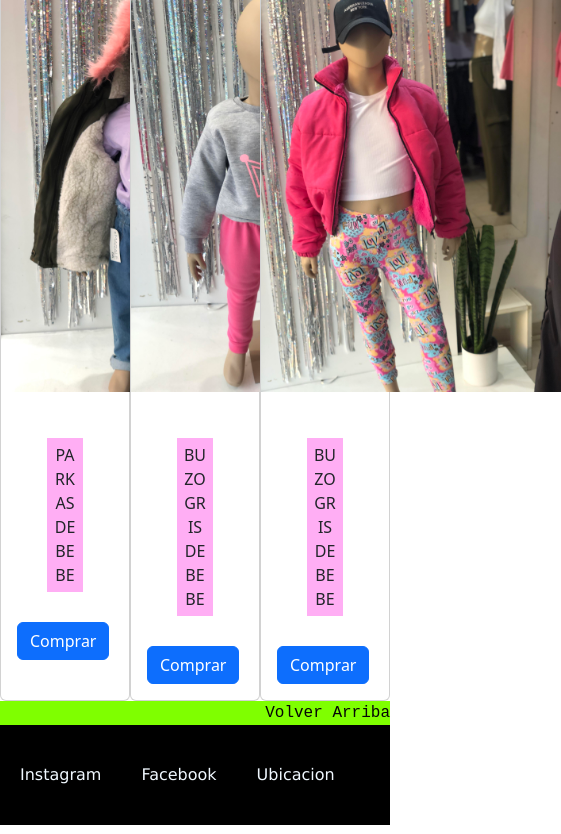
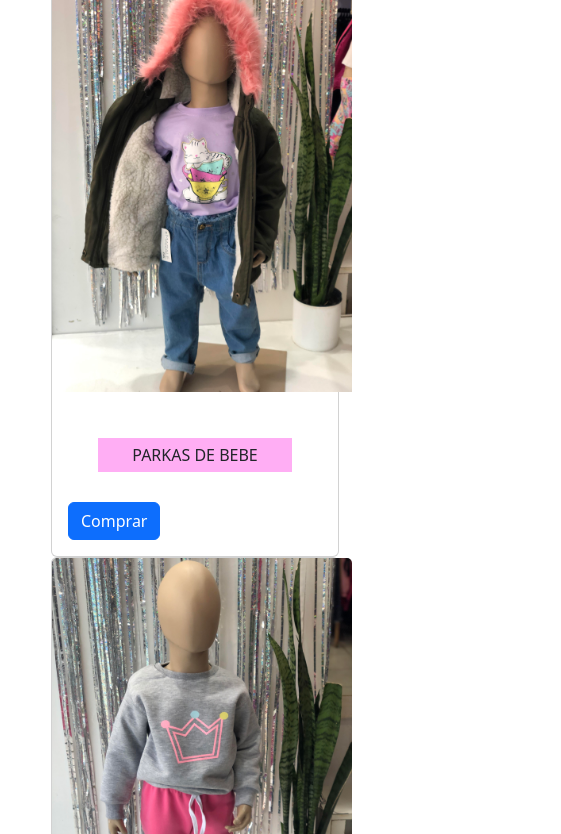
Before and after one commit to ArianaYasminCastro/Preentrega2CastroAriana, a website: page pages/articulos.html in a window 390 px wide. Shown: the part 104-938 px from the top of the page, 561 px wide, since content can reach past the window. Drawn offline with nearby package versions, Linux system fonts and the light colour scheme; files that its build step writes are made by us from their sources; a web font is replaced by a local one.

Commit message:
agregue a los articulos flexwrap porque se superposicionaban al hacer la pantalla mas chica

```diff
--- a/pages/articulos.html
+++ b/pages/articulos.html
@@ -16,7 +16,7 @@
     <header class="header">
         <nav class="menu navbar navbar-expand-lg bg-body-tertiary">
             <div class="container-fluid">
-              <h1 class="h1" id="arriba">
+              <h1 class="h1 " id="arriba">
                 <a class="logo1" href="../index.html">Marale Kids</a>
               </h1>
 
@@ -54,9 +54,9 @@
 
     <main >
         <h2>ARTICULOS</h2>
-<div class="divArticulos d-flex justify-content-center ">
+<div class="divArticulos .d-md-inline-flex d-flex justify-content-center d-flex flex-wrap ">
 
-    <div class="card d-flex justify-content-center" style="width: 18rem;">
+    <div class="card .d-md-inline-flex" style="width: 18rem;">
             <img src="../recusos/unnamed (2).jpg" class="card-img-top imgarticle " alt="Parkas de bebe">
             <div class="card-body">
 
@@ -67,7 +67,7 @@
 
         </div>
 
-        <div class="card d-flex justify-content-center" style="width: 18rem;">
+        <div class="card .d-md-inline-flex" style="width: 18rem;">
             <img src="../recusos/unnamed (1).jpg" class="card-img-top imgarticle " alt="Buzo gris de bebe">
             <div class="card-body">
 
@@ -77,7 +77,7 @@
 
         </div>
 
-            <div class="card d-flex justify-content-center" style="width: 18rem;">
+            <div class="card .d-md-inline-flex" style="width: 18rem;">
                 <img src="../recusos/unnamed (3).jpg" class="card-img-top imgarticle " alt="Campera fucsia Teens">
                 <div class="card-body">
 
--- a/scss/utilidades/-main.scss
+++ b/scss/utilidades/-main.scss
@@ -27,10 +27,7 @@ a {
 }
 
 
-div .card {
-    display: flex;
-    justify-content: center;
-}
+
 
 .art1 {
     width: 300px;
@@ -76,3 +73,13 @@ p {
 .imgarticle {
     width: 300px !important;
 }
+
+
+
+div .divArticulos {
+    display: flex !important;
+}
+div .card {
+    display: flex;
+    justify-content: center;
+}
```
